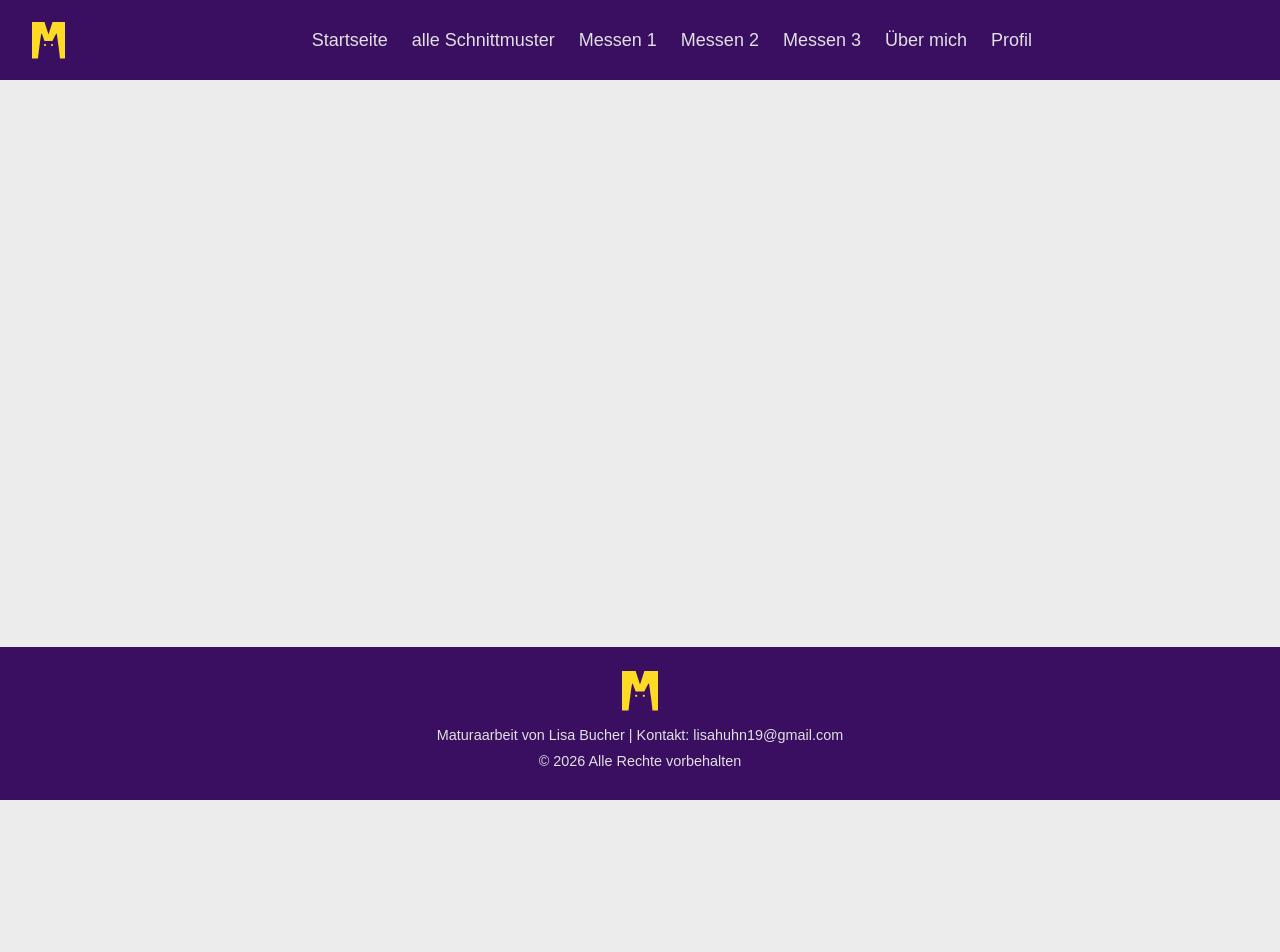
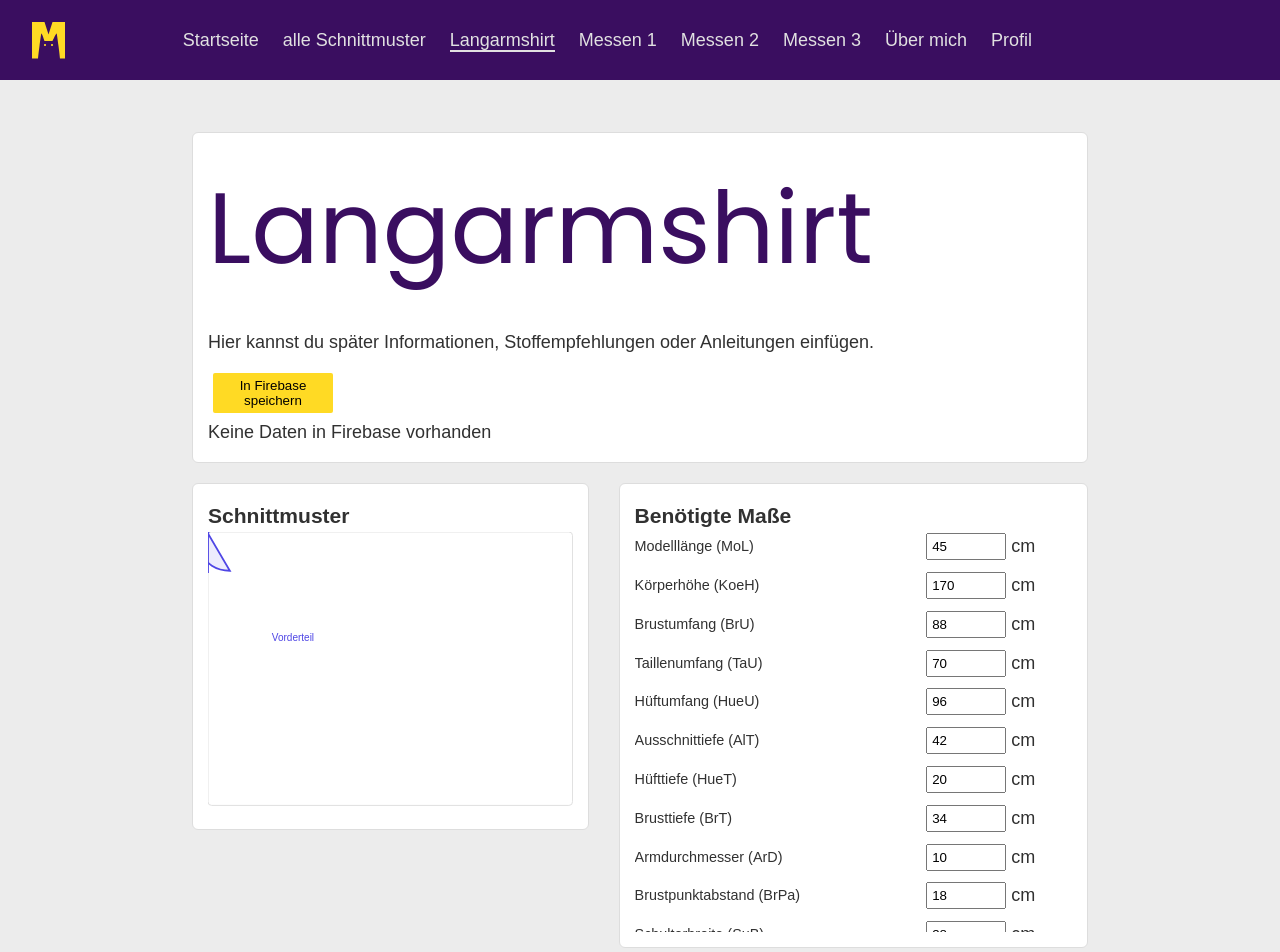
Before and after one commit to lisahuhn19-a11y/MA_LisaBucher_WebseiteSchnittmuster, a Vue app: page /langarmshirt in a window 1280 px wide. Shown: the top 952 px of the page. Before the commit the page ends 800 px from the top, so only its background shows below. Built offline with nearby package versions, Linux system fonts and the light colour scheme; no server answers; the database is empty.

Commit message:
Zwischenstand Abend 24.11. Seite für Langarmshirt eingefügt, funktioniert noch nicht

```diff
--- a/src/App.vue
+++ b/src/App.vue
@@ -16,6 +16,7 @@ import logo from './assets/MLogoMiauMass.svg'
         <nav>
           <RouterLink to="/">Startseite</RouterLink>
           <RouterLink to="/schnittmuster">alle Schnittmuster</RouterLink>
+          <RouterLink to="/langarmshirt">Langarmshirt</RouterLink>
           <!--<RouterLink to="/messen">Masse nehmen</RouterLink> -->
           <RouterLink to="/messen1">Messen 1</RouterLink>
           <RouterLink to="/messen2">Messen 2</RouterLink>
--- a/src/router/index.js
+++ b/src/router/index.js
@@ -4,6 +4,7 @@ import StartseiteView from '../views/StartseiteView.vue'
 import UeberMichView from '../views/UeberMichView.vue'
 import GallerieView from '@/views/GallerieView.vue'
 import SchnittmusterView from '@/views/SchnittmusterView.vue'
+import LangarmshirtView from '@/views/LangarmshirtView.vue'
 import MessenView from '@/views/MessenView.vue'
 import Messen1 from '@/views/Messen1.vue'
 import ProfilView from '@/views/ProfilView.vue'
@@ -34,6 +35,11 @@ const router = createRouter({
       path: '/schnittmuster',
       name: 'schnittmuster',
       component: SchnittmusterView
+    },
+    {
+      path: '/langarmshirt',
+      name: 'langarmshirt',
+      component: LangarmshirtView
     },
     {
       path: '/messen',
--- /dev/null
+++ b/src/views/LangarmshirtView.vue
@@ -0,0 +1,309 @@
+<!-- Seite für Langarmshirt -->
+<script setup>
+import { ref, computed, onMounted } from 'vue'
+import { initializeApp } from 'firebase/app'
+import { getFirestore, doc, getDoc, setDoc } from 'firebase/firestore'
+
+const firebaseConfig = {
+  apiKey: "AIzaSyD2whdIYR0QlMrYS4ASEyRCZXPHLfSFQCc",
+  authDomain: "miaumass.firebaseapp.com",
+  projectId: "miaumass",
+  storageBucket: "miaumass.firebasestorage.app",
+  messagingSenderId: "987929718658",
+  appId: "1:987929718658:web:274ac9bc8bf2f911bf299b"
+};
+
+const app = initializeApp(firebaseConfig)
+const db = getFirestore(app)
+
+const getVal = (id) => {
+  const item = measurements.value.find(m => m.id === id)
+  if (item) {
+    return Number(item.value) || 0
+  }
+  const calcItem = measurementsCalc.value.find(m => m.id === id)
+  return calcItem ? Number(calcItem.value) || 0 : 0
+}
+
+//gemessene Masse
+const measurements = ref([
+  { id: 'MoL', label: 'Modelllänge', value: 45, unit: 'cm' },
+  { id: 'KoeH', label: 'Körperhöhe', value: 170, unit: 'cm' },
+  { id: 'BrU',  label: 'Brustumfang', value: 88, unit: 'cm' },
+  { id: 'TaU',  label: 'Taillenumfang', value: 70, unit: 'cm' },
+  { id: 'HueU', label: 'Hüftumfang', value: 96, unit: 'cm' },
+  { id: 'AlT',  label: 'Ausschnittiefe', value: 42, unit: 'cm' },
+  { id: 'HueT', label: 'Hüfttiefe', value: 20, unit: 'cm' },
+  { id: 'BrT',  label: 'Brusttiefe', value: 34, unit: 'cm' },
+  { id: 'ArD',  label: 'Armdurchmesser', value: 10, unit: 'cm' },
+  { id: 'BrPa', label: 'Brustpunktabstand', value: 18, unit: 'cm' },
+  { id: 'SuB',  label: 'Schulterbreite', value: 38, unit: 'cm' },
+  { id: 'SuWi', label: 'Schulterwinkel', value: 25, unit: '°' },
+  { id: 'RueL', label: 'Rückenlänge', value: 40, unit: 'cm' },
+  { id: 'VL',   label: 'Vorderlänge', value: 43, unit: 'cm' },
+  { id: 'ArL',  label: 'Armlänge', value: 60, unit: 'cm' },
+  { id: 'OaU',  label: 'Oberarmumfang', value: 30, unit: 'cm' },
+  { id: 'HgU',  label: 'Handgelenkumfang', value: 18, unit: 'cm' },
+  { id: 'HlB',  label: 'Halslochbreite', value: 14, unit: 'cm' }
+])
+
+//berechntete Masse
+const measurementsCalc = ref ([
+  {id: 'AlT+', value: getVal('AlT')+0.5},
+  {id: 'BrW', value: getVal('BrU')+8}
+])
+
+const statusMessage = ref('')
+
+// SVG's für die einzelnen Schnittteile
+const vorderTeil = computed(() => {
+  //const p1x = 0
+  //const p1y = 0
+  //const p2x = 0
+  //const p2y = getVal('HlB')/3
+  const p3x = 0
+  const p3y = getVal('MoL')
+  //const p4x = 0
+  //const p4y = getVal('AlT+')
+  //const p5x = 0
+  //const p5y = getVal('RueL')
+  const p6x = getVal('BrW')/4
+  const p6y = getVal('AlT+')
+  const p7x = getVal('p6x')-getVal('AlT+')/2
+  const p7y = getVal('AlT+')
+  const p8vx = getVal('p10vx') + 1.5*Math.cos(getVal('SuWi'))
+  const p8vy = getVal('p10vy') - 1.5*Math.cos(getVal('SuWi'))
+  const p9x = getVal('HlB')+0.5
+  const p9y = 0
+  const p10vx = getVal('p9x') - 1.5*Math.sin(getVal('SuWi'))
+  const p10vy = getVal('p9y') - 1.5*Math.cos(getVal('SuWi'))
+  const p11x = 0
+  const p11y = getVal('HlB') + 2.5
+  const p12x = getVal('p6x') - 1
+  const p12y = getVal('p3y')
+
+  return `M ${p11x} ${p11y} L ${p3x} ${p3y} L ${p12x} ${p12y} L ${p6x} ${p6y} C ${p6x} ${p6y}, ${p7x} ${p7y}, ${p8vx} ${p8vy}, L ${p10vx} ${p10vy}, C ${p10vx} ${p10vy}, 0 0, ${p11x} ${p11y}`
+})
+
+const hinterTeil = computed(() => {
+  //const p1x = 0
+  //const p1y = 0
+  //const p2x = 0
+  //const p2y = getVal('HlB')/3
+  const p3x = 0
+  const p3y = getVal('MoL')
+  //const p4x = 0
+  //const p4y = getVal('AlT+')
+  //const p5x = 0
+  //const p5y = getVal('RueL')
+  const p6x = getVal('BrW')/4
+  const p6y = getVal('AlT+')
+  const p7x = getVal('p6x')-getVal('AlT+')/2
+  const p7y = getVal('AlT+')
+  const p9x = getVal('HlB')+0.5
+  const p9y = 0
+  const p10vx = getVal('p9x') - 1.5*Math.sin(getVal('SuWi'))
+  const p10vy = getVal('p9y') - 1.5*Math.cos(getVal('SuWi'))
+  const p8vx = getVal('p10vx') + 1.5*Math.cos(getVal('SuWi'))
+  const p8vy = getVal('p10vy') - 1.5*Math.cos(getVal('SuWi'))
+  const p11x = 0
+  const p11y = getVal('HlB') + 2.5
+  const p12x = 0
+  const p12y = 0
+
+  return `M 0 0`
+})
+
+const aermel = computed(() => {
+  const p13x = 0
+  const p13y = 0
+  const p14x = 0
+  const p14y = 0
+  const p15x = 0
+  const p15y = 0
+  const p16x = 0
+  const p16y = 0
+  const p17x = 0
+  const p17y = 0
+
+  return `M p13x p13y L `
+})
+
+const loadSizesFromFirebase = async () => {
+  try {
+    statusMessage.value = 'Lade Daten...'
+    const docRef = doc(db, 'schnittmuster', 'defaultUser')
+    const docSnap = await getDoc(docRef)
+
+    if (docSnap.exists()) {
+      const data = docSnap.data()
+      measurements.value.forEach(item => {
+        if (data[item.id] !== undefined) {
+          item.value = data[item.id]
+        }
+      })
+      statusMessage.value = 'Daten erfolgreich geladen'
+    } else {
+      statusMessage.value = 'Keine Daten in Firebase vorhanden'
+    }
+  } catch (e) {
+    console.error(e)
+    statusMessage.value = 'Fehler beim Laden'
+  }
+}
+
+const saveToFirebase = async () => {
+  try {
+    statusMessage.value = 'Speichere...'
+    const docRef = doc(db, 'schnittmuster', 'defaultUser')
+
+    const dataToSave = {}
+    measurements.value.forEach(item => {
+      dataToSave[item.id] = item.value
+    })
+
+    await setDoc(docRef, dataToSave)
+    statusMessage.value = 'Gespeichert!'
+  } catch (e) {
+    console.error(e)
+    statusMessage.value = 'Fehler beim Speichern'
+  }
+}
+
+onMounted(() => {
+  loadSizesFromFirebase()
+})
+</script>
+
+
+<template>
+  <div class="app-container">
+    <div class="info-header">
+      <h1>Langarmshirt</h1>
+      <p>Hier kannst du später Informationen, Stoffempfehlungen oder Anleitungen einfügen.</p>
+
+      <button @click="saveToFirebase">In Firebase speichern</button>
+      <span v-if="statusMessage">{{ statusMessage }}</span>
+    </div>
+
+    <!-- MAIN: Links SVG, Rechts Inputs -->
+    <div class="content-layout">
+
+      <!-- LINKS: SVG Anzeige (Verkleinert, mit weißem Hintergrund und 2 Pfaden) -->
+      <div class="svg-container">
+        <h3>Schnittmuster</h3>
+
+        <svg viewBox="0 0 400 300" class="pattern-svg">
+          <!-- Weißer Hintergrund für das SVG -->
+          <rect width="100%" height="100%" fill="white" stroke="#ddd" rx="4" />
+
+          <!-- Pfad 1: Vorderteil -->
+          <path :d="vorderTeil" fill="rgba(79, 70, 229, 0.1)" stroke="#4f46e5" stroke-width="2" />
+          <text x="70" y="120" font-size="11" fill="#4f46e5">Vorderteil</text>
+
+          <!-- Pfad 2: Ärmel (Zweiter SVG-Pfad) -->
+          <!--<path :d="hinterTeil" fill="rgba(16, 185, 129, 0.1)" stroke="#10b981" stroke-width="2" />
+          <text x="235" y="110" font-size="11" fill="#10b981">Ärmel</text> -->
+        </svg>
+      </div>
+
+      <!-- RECHTS: Inputs -->
+      <div class="inputs-container">
+        <h3>Benötigte Maße</h3>
+
+        <div class="inputs-scroll">
+          <div v-for="item in measurements" :key="item.id" class="input-item">
+            <label :for="item.id">{{ item.label }} ({{ item.id }})</label>
+            <div class="input-field-wrapper">
+              <input
+                type="number"
+                :id="item.id"
+                v-model.number="item.value"
+                step="0.5"
+              />
+              <span>{{ item.unit }}</span>
+            </div>
+          </div>
+        </div>
+      </div>
+
+    </div>
+  </div>
+</template>
+
+<style scoped>
+/* Minimales Layout-Styling, Rest läuft über globales CSS */
+.app-container {
+  padding: 20px;
+}
+
+.info-header {
+  background: #fff;
+  padding: 15px;
+  border: 1px solid #ddd;
+  border-radius: 6px;
+  margin-bottom: 20px;
+}
+
+.content-layout {
+  display: flex;
+  flex-direction: row;
+  gap: 30px;
+  align-items: flex-start;
+}
+
+.svg-container {
+  flex: 1;
+  background: #fff;
+  padding: 15px;
+  border: 1px solid #ddd;
+  border-radius: 6px;
+  max-width: 450px;
+}
+
+.pattern-svg {
+  width: 100%;
+  height: auto;
+}
+
+.inputs-container {
+  flex: 1.2;
+  background: #fff;
+  padding: 15px;
+  border: 1px solid #ddd;
+  border-radius: 6px;
+}
+
+.inputs-scroll {
+  max-height: 400px;
+  overflow-y: auto;
+  display: flex;
+  flex-direction: column;
+  gap: 10px;
+  padding-right: 5px;
+}
+
+.input-item {
+  display: flex;
+  justify-content: space-between;
+  align-items: center;
+  gap: 10px;
+}
+
+.input-item label {
+  flex: 2;
+  font-size: 0.9rem;
+}
+
+.input-field-wrapper {
+  flex: 1;
+  display: flex;
+  align-items: center;
+  gap: 5px;
+}
+
+.input-field-wrapper input {
+  width: 80px;
+  padding: 4px;
+}
+</style>
--- a/src/views/SchnittmusterView.vue
+++ b/src/views/SchnittmusterView.vue
@@ -9,5 +9,6 @@
     <h2>hier findest du eine später Auswahl an Schnittmuster</h2>
     <p>Diese Seite befindet sich momentan noch im Aufbau. Schau Anfangs Dezember nochmals vorbei um dein perfektes Schnittmuster zu finden!</p>
 
+
   </div>
 </template>
```
